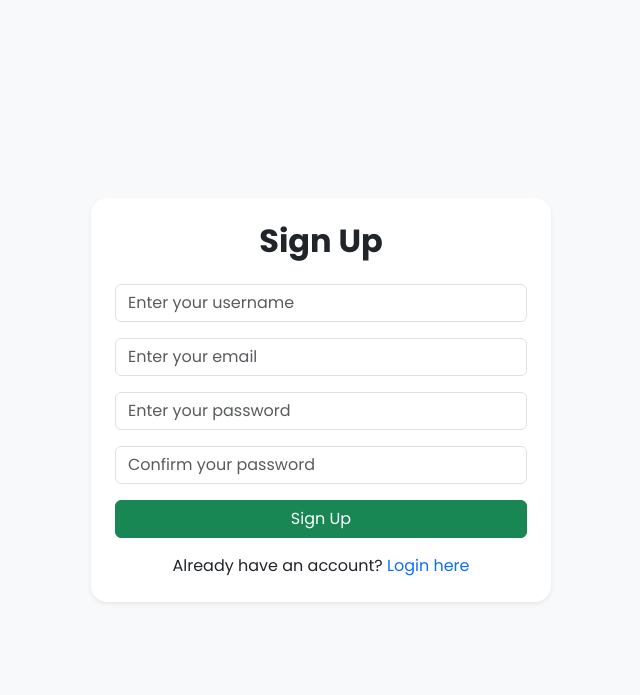
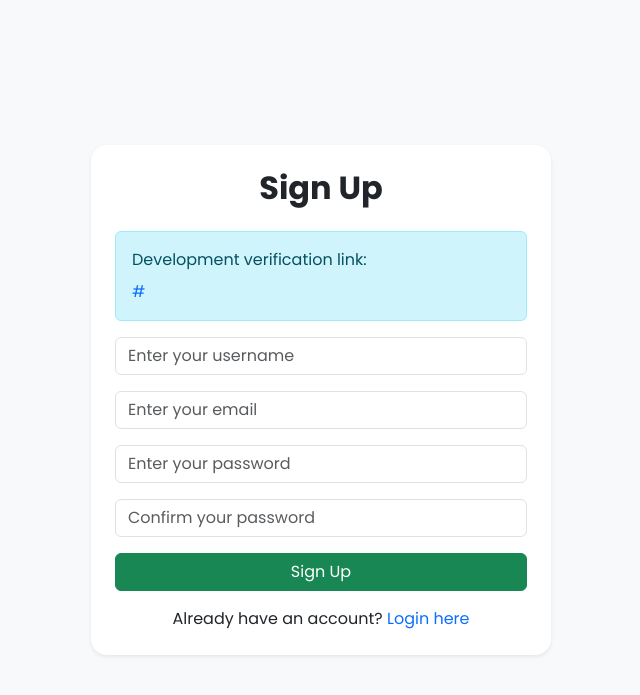
Before and after one commit to audreycxy/Agile_Web_Project, a Flask app: template Clicking_Game/templates/public/signup.html in a window 1280 px wide. Shown: the top 695 px of the page, without its empty margins (319-959 px from the left). Run offline with Flask 3, Linux system fonts and the light colour scheme; the template is opened without the code that fills it: most values are stand-ins (such as "Sample title", 1, 10 or a date in 2020).

Commit message:
Show email verification message on signup page

```diff
--- a/Clicking_Game/templates/public/signup.html
+++ b/Clicking_Game/templates/public/signup.html
@@ -33,13 +33,25 @@
         style="max-width: 460px; width: 100%"
       >
         <div class="card-body p-4">
-
           <!-- Sign-up form title -->
           <h2 class="text-center mb-4">Sign Up</h2>
 
           <!-- Display error message if account registration fails -->
           {% if error %}
           <div class="alert alert-danger">{{ error }}</div>
+          {% endif %}
+
+          <!-- Display success message after account creation -->
+          {% if success %}
+          <div class="alert alert-success">{{ success }}</div>
+          {% endif %}
+
+          <!-- Development verification link for testing email verification flow -->
+          {% if verification_url %}
+          <div class="alert alert-info">
+            <p class="mb-2">Development verification link:</p>
+            <a href="{{ verification_url }}">{{ verification_url }}</a>
+          </div>
           {% endif %}
 
           <!-- Sign-up form submitted to the Flask sign-up route -->
```
